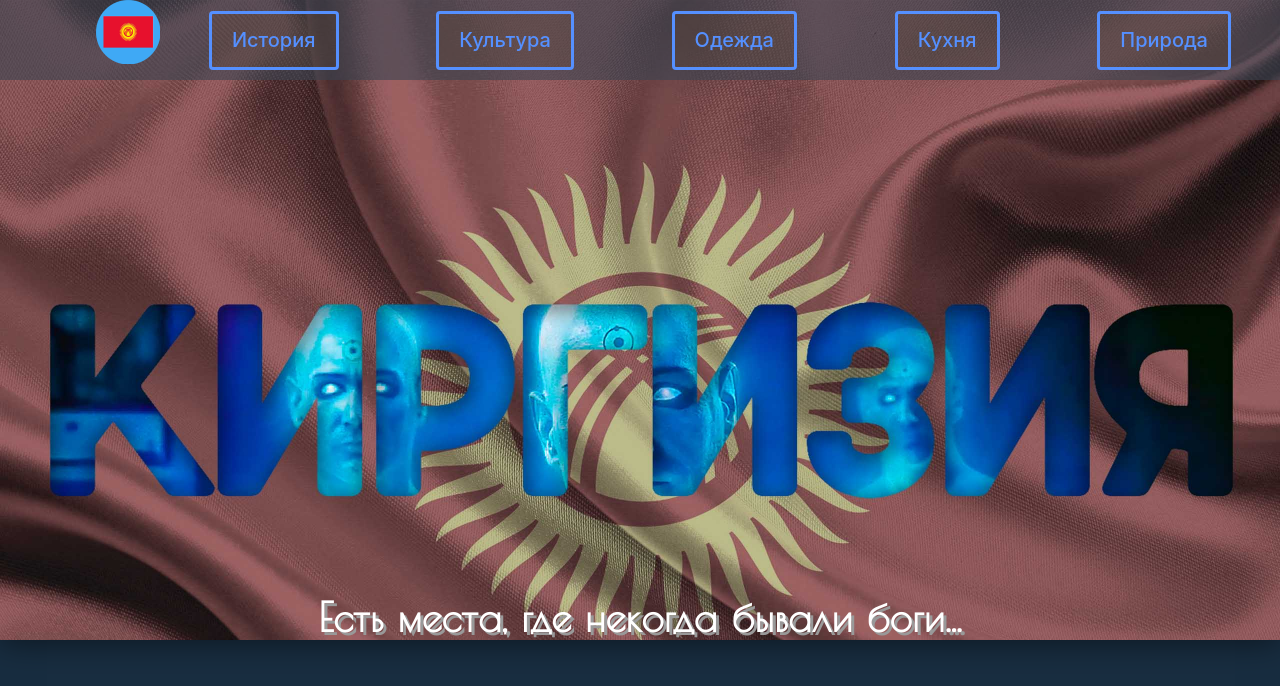
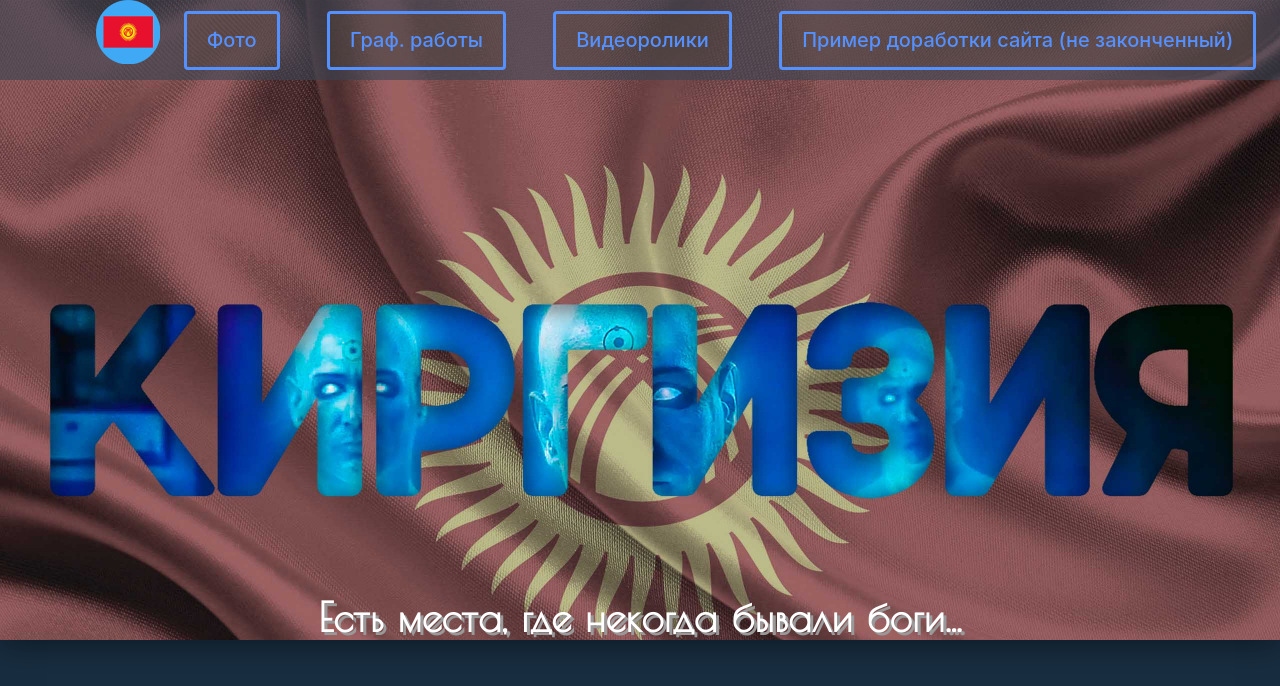
Before and after one commit to Groningem/SiteProject, a plain HTML site: page index.html in a window 1280 px wide. Drawn offline with nearby package versions, Linux system fonts and the light colour scheme.

Commit message:
Some changes. Take back news.html

```diff
--- a/index.html
+++ b/index.html
@@ -10,7 +10,7 @@
     <link rel="icon" href="img/favicon64.png" sizes="64х64" type="image/png">
     <link rel="icon" href="img/favicon32.png" sizes="32х32" type="image/png">
     <link rel="icon" href="img/favicon16.png" sizes="16х16" type="image/png">
-    <title>Есть места, где некогда бывали боги...</title>
+    <title>Быстрый набросок для портфолио.</title>
     <link rel="stylesheet" href="css/main.css">
     <link rel="stylesheet" href="css/normalize.min.css">
 
@@ -20,11 +20,10 @@
     <header>
        <div class="nav">
         <a href="" id='top' class="nav__item-ico"><img src="img/favicon128.png" alt="Флаг Киргизии (наверх)"></a>
-        <a href="#" class="nav__item nav__item-1">История</a>
-        <a href="#" class="nav__item nav__item-2">Культура</a>
-        <a href="#" class="nav__item nav__item-3">Одежда</a>
-        <a href="#" class="nav__item nav__item-4">Кухня</a>
-        <a href="#" class="nav__item nav__item-5">Природа</a>
+        <a href="#" class="nav__item nav__item-1">Фото</a>
+        <a href="#" class="nav__item nav__item-2">Граф. работы</a>
+        <a href="#" class="nav__item nav__item-3">Видеоролики</a>
+        <a href="#" class="nav__item nav__item-5">Пример доработки сайта (не законченный)</a>
        </div>
        <div class="hamburger">
             <p></p>
```
